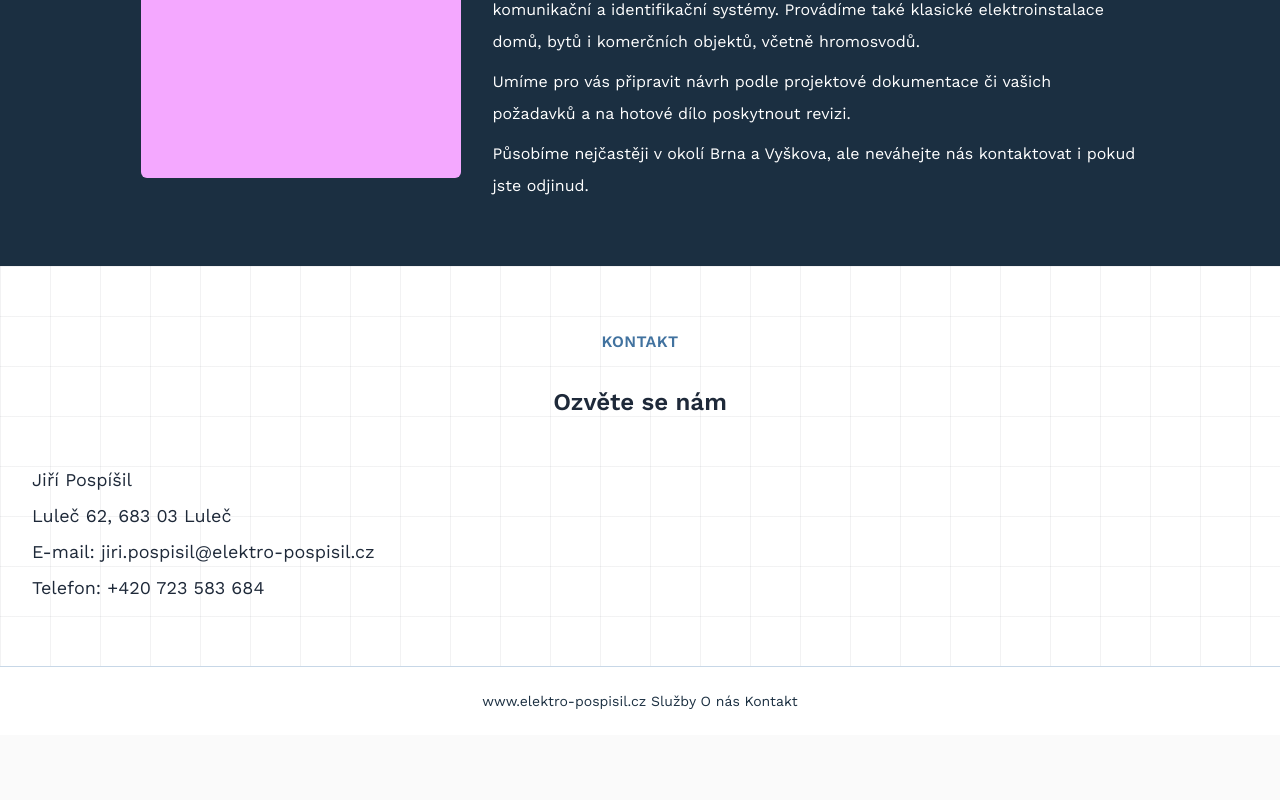
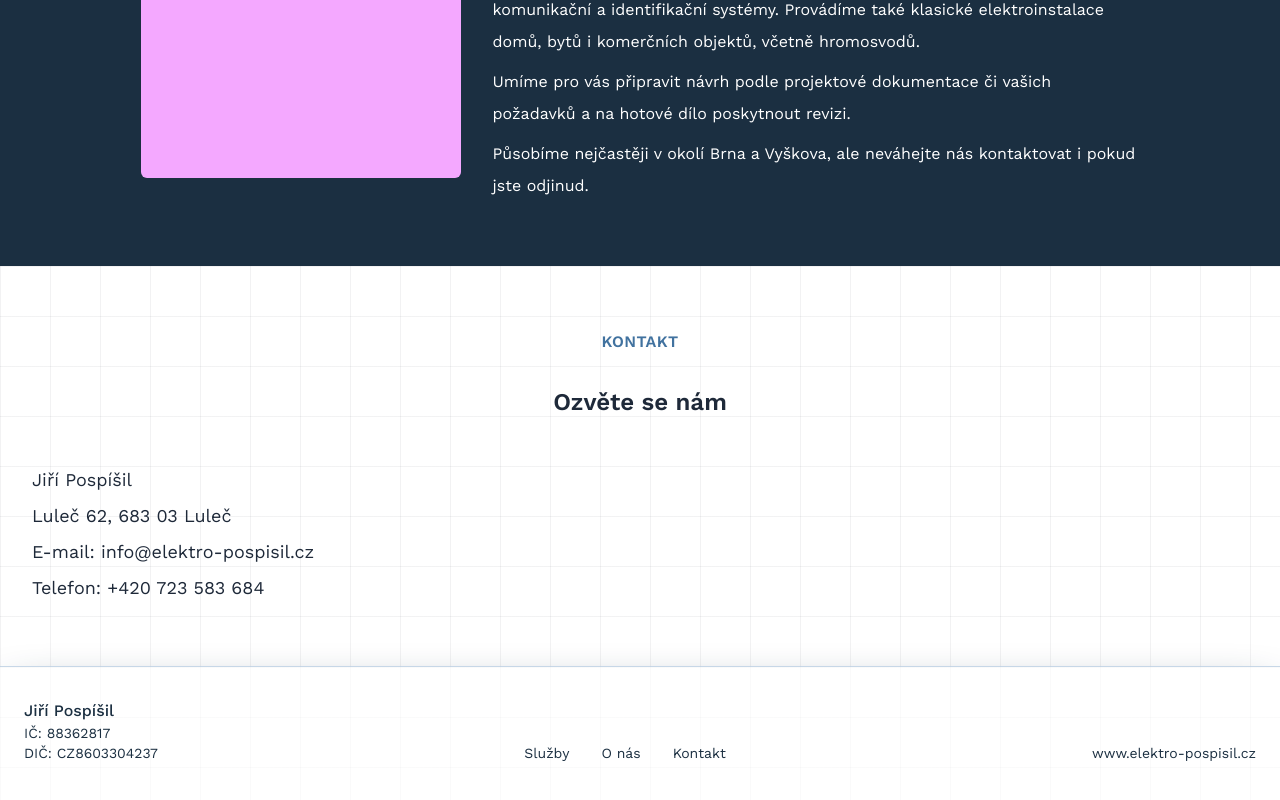
Before and after one commit to hanapp-cz/elektro-pospisil, a Next.js app: page / in a window 1280 px wide. Shown: the part 1984-2784 px from the top of the page. Before the commit the page ends 2719 px from the top, so only its background shows below. Built offline with nearby package versions, Linux system fonts and the light colour scheme.

Commit message:
feat: :sparkles: add footer

```diff
--- a/src/app/page.tsx
+++ b/src/app/page.tsx
@@ -1,12 +1,9 @@
 import { About } from '@/components/About';
 import { Contact } from '@/components/Contact';
+import { Footer } from '@/components/Footer';
 import { Header } from '@/components/Header';
 import { Hero } from '@/components/Hero';
 import { Services } from '@/components/Services';
-import {
-  SECTIONS,
-  WEB,
-} from '@/config/config';
 
 export default function Home() {
   return (
@@ -18,13 +15,7 @@ export default function Home() {
       <About />
       <Contact />
 
-      {/* TODO */}
-      <footer className="p-6 text-center text-sm text-secondary bg-white border-t border-primary-light/30">
-        <a>{WEB}</a>{" "}
-        {Object.values(SECTIONS)
-          .map((section) => section.name)
-          .join(" ")}
-      </footer>
+      <Footer />
     </main>
   );
 }
--- /dev/null
+++ b/src/components/Footer.tsx
@@ -0,0 +1,45 @@
+import * as React from 'react';
+
+import Link from 'next/link';
+
+import {
+  NAME,
+  WEB,
+} from '@/config/config';
+import { cn } from '@/utils/cn';
+
+import { NavLinks } from './NavLinks';
+
+type TProps = NoChildren;
+
+export const Footer: React.FC<TProps> = () => {
+  return (
+    <footer
+      className={cn(
+        "px-6 pt-8 pb-8 md:pb-12",
+        "bg-white pattern [--pattern-contrast:2%]",
+        "text-sm text-secondary",
+        "border-t border-primary-light/30 shadow-2xl shadow-secondary"
+      )}
+    >
+      <div className="container mx-auto flex flex-col gap-6 sm:flex-row justify-between items-center sm:items-end">
+        <div className="text-center sm:text-left">
+          <p className="font-medium text-base">{NAME}</p>
+          <p>IČ: 88362817</p>
+          <p>DIČ: CZ8603304237</p>
+        </div>
+
+        <nav
+          className={cn(
+            "pt-4 sm:p-0",
+            "border-t border-primary-light/30 sm:border-0"
+          )}
+        >
+          <NavLinks />
+        </nav>
+
+        <Link href={"/"}>{WEB}</Link>
+      </div>
+    </footer>
+  );
+};
--- /dev/null
+++ b/src/components/NavLinks.tsx
@@ -0,0 +1,21 @@
+import * as React from 'react';
+
+import Link from 'next/link';
+
+import { SECTIONS } from '@/config/config';
+
+import styles from './NavLinks.module.css';
+
+type TProps = NoChildren;
+
+export const NavLinks: React.FC<TProps> = () => {
+  return (
+    <ul className="flex gap-8">
+      {Object.values(SECTIONS).map((section) => (
+        <li className={styles.link} key={section.id}>
+          <Link href={`#${section.id}`}>{section.name}</Link>
+        </li>
+      ))}
+    </ul>
+  );
+};
--- a/src/components/Navigation.tsx
+++ b/src/components/Navigation.tsx
@@ -6,14 +6,11 @@ import {
 } from 'lucide-react';
 import Link from 'next/link';
 
-import {
-  NAME,
-  SECTIONS,
-} from '@/config/config';
+import { NAME } from '@/config/config';
 import { cn } from '@/utils/cn';
 
 import { getButtonStyles } from './Button';
-import styles from './Navigation.module.css';
+import { NavLinks } from './NavLinks';
 import { PhoneLink } from './PhoneLink';
 
 type TProps = NoChildren;
@@ -41,15 +38,8 @@ export const Navigation: React.FC<TProps> = () => {
       </h1>
 
       <nav className="hidden md:flex inset-0 absolute justify-center items-center">
-        <ul className="flex gap-8">
-          {Object.values(SECTIONS).map((section) => (
-            <li className={styles.link} key={section.id}>
-              <Link href={`#${section.id}`}>{section.name}</Link>
-            </li>
-          ))}
-        </ul>
+        <NavLinks />
       </nav>
-
       <PhoneLink
         className={getButtonStyles(
           cn(
--- a/src/config/config.ts
+++ b/src/config/config.ts
@@ -1,5 +1,5 @@
 export const PHONE = "723 583 684";
-export const EMAIL = "jiri.pospisil@elektro-pospisil.cz";
+export const EMAIL = "info@elektro-pospisil.cz";
 export const ADDRESS = "Luleč 62, 683 03 Luleč";
 export const NAME = "Jiří Pospíšil";
 export const WEB = "www.elektro-pospisil.cz";
```
Also changed, not shown: src/components/NavLinks.module.css (renamed from src/components/Navigation.module.css).
